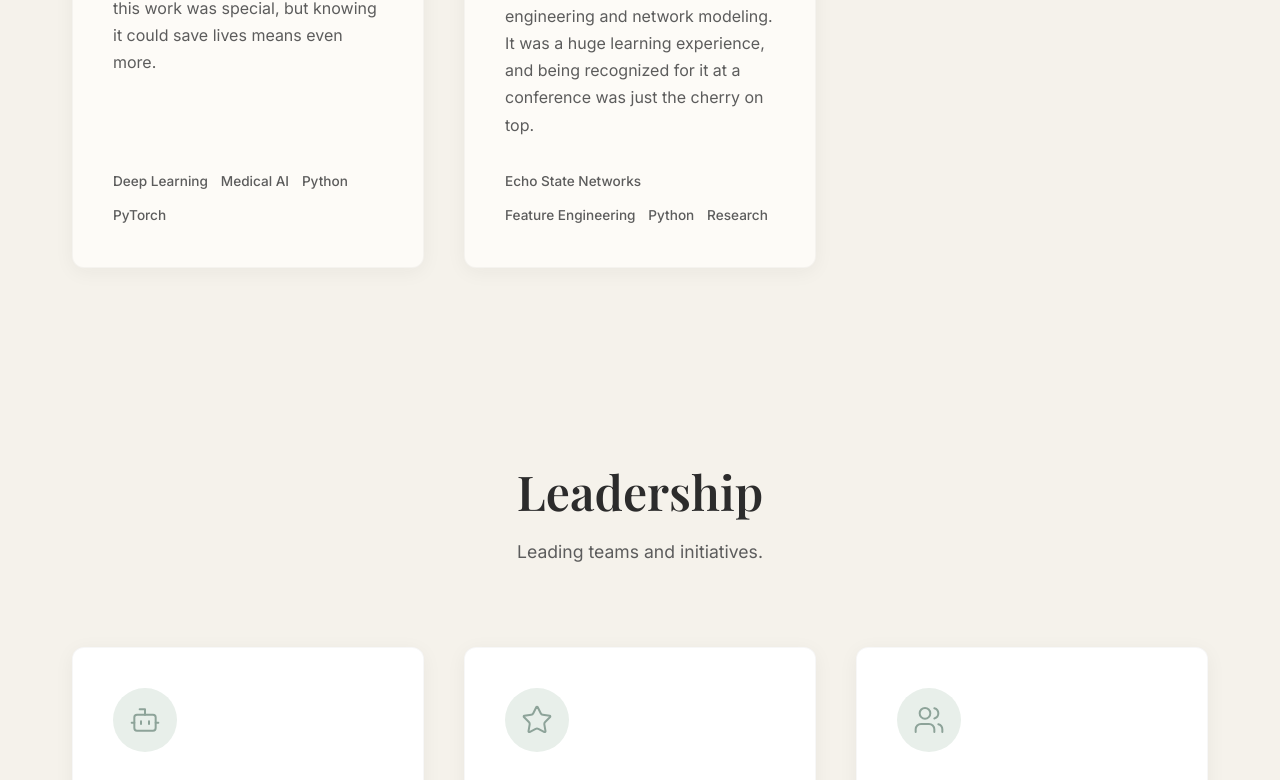
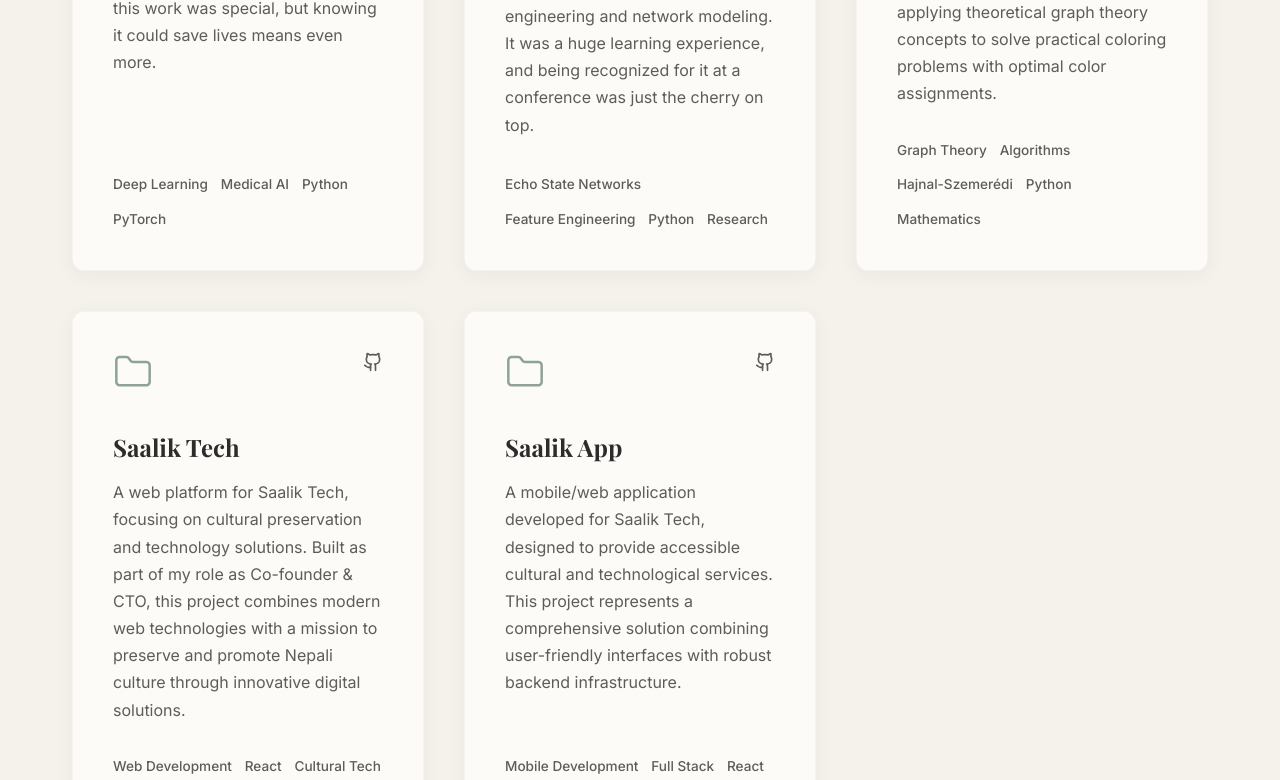
Before and after one commit to L00SIRE/Suman_Web--v.1, a React (Vite) app: page / in a window 1280 px wide. Shown: the part 4177-4957 px from the top of the page. Built offline with nearby package versions, Linux system fonts and the light colour scheme; a web font is replaced by a local one.

Commit message:
Update on recent project

```diff
--- a/src/data/projects.js
+++ b/src/data/projects.js
@@ -1,18 +1,49 @@
 export const projectsData = [
   {
-    title: 'Dristi AI',
-    icon: 'fa-microscope',
-    award: '🥈 Silver Medal, APCYS 2023',
+    title: "Dristi AI",
+    icon: "fa-microscope",
+    award: "🥈 Silver Medal, APCYS 2023",
     description:
-      'Dristi AI is a project that means a lot to me. I built it to help doctors in rural Nepal spot diseases early, so more people can get the care they deserve. Winning a silver medal at the Asia Pacific Conference of Young Scientists (APCYS-2023) for this work was special, but knowing it could save lives means even more.',
-    technologies: ['Deep Learning', 'Medical AI', 'Python', 'PyTorch'],
+      "Dristi AI is a project that means a lot to me. I built it to help doctors in rural Nepal spot diseases early, so more people can get the care they deserve. Winning a silver medal at the Asia Pacific Conference of Young Scientists (APCYS-2023) for this work was special, but knowing it could save lives means even more.",
+    technologies: ["Deep Learning", "Medical AI", "Python", "PyTorch"],
   },
   {
-    title: 'Diabetes Classification with Echo State Networks',
-    icon: 'fa-brain',
-    award: '🏆 Best Paper & Presenter, Green Cities Conference',
+    title: "Diabetes Classification with Echo State Networks",
+    icon: "fa-brain",
+    award: "🏆 Best Paper & Presenter, Green Cities Conference",
     description:
-      'This was a project I worked on with my professor during my freshman year of college. We found a way to improve diabetes diagnosis using an ESN architecture with feature engineering and network modeling. It was a huge learning experience, and being recognized for it at a conference was just the cherry on top.',
-    technologies: ['Echo State Networks', 'Feature Engineering', 'Python', 'Research'],
+      "This was a project I worked on with my professor during my freshman year of college. We found a way to improve diabetes diagnosis using an ESN architecture with feature engineering and network modeling. It was a huge learning experience, and being recognized for it at a conference was just the cherry on top.",
+    technologies: [
+      "Echo State Networks",
+      "Feature Engineering",
+      "Python",
+      "Research",
+    ],
   },
-]
+  {
+    title: "Graph Theory Coloring Algorithm",
+    description:
+      "An implementation of graph coloring algorithms focusing on the Hajnal-Szemerédi theorem approach. This project explores efficient vertex coloring strategies for various graph structures, applying theoretical graph theory concepts to solve practical coloring problems with optimal color assignments.",
+    technologies: [
+      "Graph Theory",
+      "Algorithms",
+      "Hajnal-Szemerédi",
+      "Python",
+      "Mathematics",
+    ],
+  },
+  {
+    title: "Saalik Tech",
+    description:
+      "A web platform for Saalik Tech, focusing on cultural preservation and technology solutions. Built as part of my role as Co-founder & CTO, this project combines modern web technologies with a mission to preserve and promote Nepali culture through innovative digital solutions.",
+    technologies: ["Web Development", "React", "Cultural Tech", "Full Stack"],
+    github: "https://github.com/L00SIRE/saalik-tech-web",
+  },
+  {
+    title: "Saalik App",
+    description:
+      "A mobile/web application developed for Saalik Tech, designed to provide accessible cultural and technological services. This project represents a comprehensive solution combining user-friendly interfaces with robust backend infrastructure.",
+    technologies: ["Mobile Development", "Full Stack", "React", "Node.js"],
+    github: "https://github.com/L00SIRE/saalik_app",
+  },
+];
```
